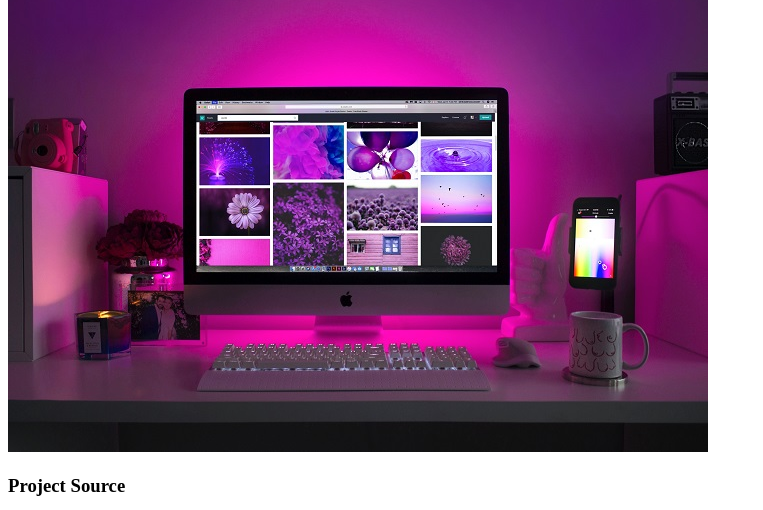
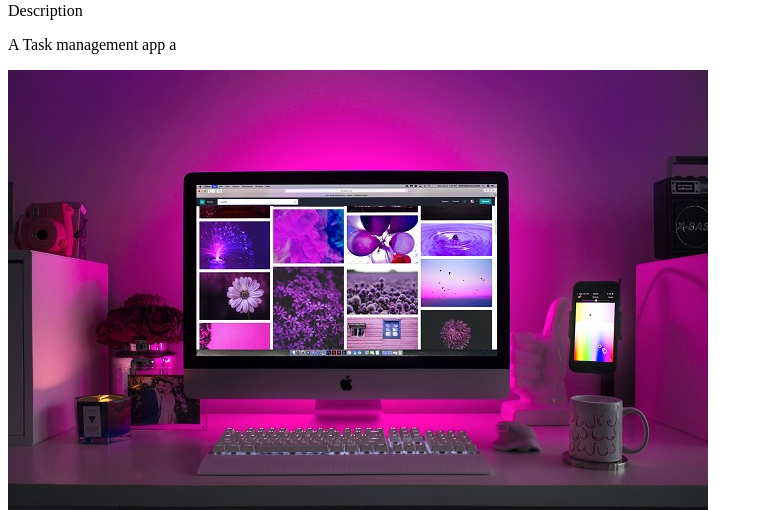
Before and after one commit to priyavarshini-mediwave/portfolio, a website: page index.html in a window 1280 px wide. Shown: the part 3737-4247 px from the top of the page, without its empty margins (0-763 px from the left). Drawn offline with nearby package versions, Linux system fonts and the light colour scheme; files that its build step writes are made by us from their sources.

Commit message:
Description

```diff
--- a/index.html
+++ b/index.html
@@ -329,6 +329,10 @@
                 </a>
               </div>
             </div>
+            <div class="description">
+              <p>Description</p>
+              <p>A Task management app a</p>
+            </div>
           </div>
           <div class="portfolio-item">
             <div class="image">
@@ -406,7 +410,7 @@
               </div>
             </div>
           </div>
-          <div class="portfolio-item">
+          <!-- <div class="portfolio-item">
             <div class="image">
               <img src="img/port2.jpg" alt="" />
             </div>
@@ -424,8 +428,8 @@
                 </a>
               </div>
             </div>
-          </div>
-          <div class="portfolio-item">
+          </div> -->
+          <!-- <div class="portfolio-item">
             <div class="image">
               <img src="img/port7.jpg" alt="" />
             </div>
@@ -443,7 +447,7 @@
                 </a>
               </div>
             </div>
-          </div>
+          </div> -->
         </div>
       </section>
       <!-- <section class="container" id="blogs">
--- a/styles/styles.css
+++ b/styles/styles.css
@@ -492,7 +492,11 @@ section {
   opacity: 1;
   transform: scale(1);
 }
-
+.description {
+  border-radius: 14px;
+  border: 1px solid;
+  padding: 2px;
+}
 .blogs {
   display: grid;
   grid-template-columns: repeat(3, 1fr);
```
